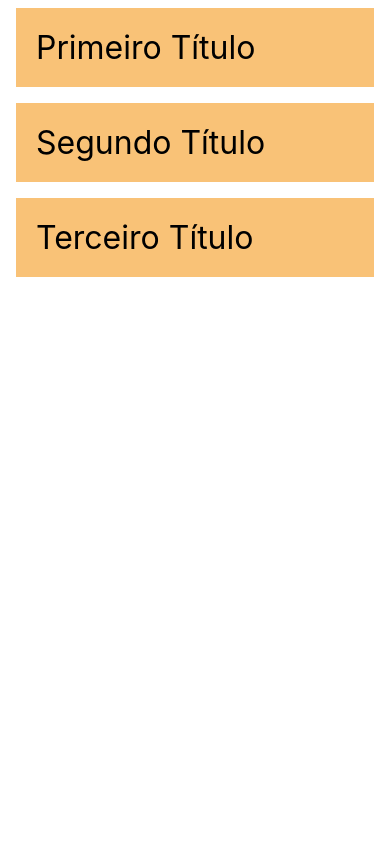
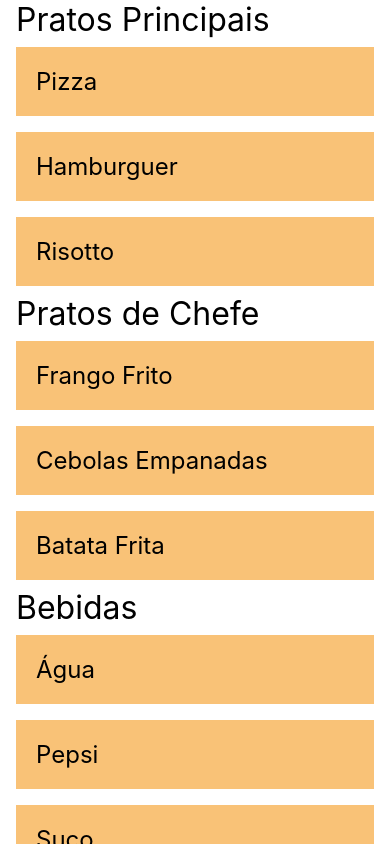
Before and after one commit to BrenoUni14/MobDev2024, a React Native app: screen / in a window 390 px wide. Built offline with nearby package versions, Linux system fonts and the light colour scheme.

Commit message:
feat: UserInterface: SectionList

```diff
--- a/App.tsx
+++ b/App.tsx
@@ -238,16 +238,24 @@ const styles = StyleSheet.create({
 
 const DATA = [
   {
-    id: '1',
-    title: 'Primeiro Título'
+    title: 'Pratos Principais',
+    data: ['Pizza', 'Hamburguer', 'Risotto']
+
   },
   {
-    id: '2',
-    title: 'Segundo Título'
+    title: 'Pratos de Chefe',
+    data: ['Frango Frito', 'Cebolas Empanadas', 'Batata Frita']
+
   },
   {
-    id: '3',
-    title: 'Terceiro Título'
+    title: 'Bebidas',
+    data: ['Água', 'Pepsi', 'Suco']
+
+  },
+  {
+    title: 'Sobremesas',
+    data: ['Pudim', 'Sorvete']
+
   }
 ]
 
@@ -262,10 +270,17 @@ const Item = ({ title }: ItemProps) => (
 const Comp = () => {
   return(
   <SafeAreaView style={styles.container}>
-    <FlatList
-    data={DATA}
-    renderItem={({ item }) => <Item title={item.title}/>}
-    keyExtractor={item => item.id}
+    <SectionList
+    sections={DATA}
+    keyExtractor={(item, index) => item + index}
+    renderItem={({item}) => (
+      <View style={styles.item}>
+        <Text style={styles.title}>{item}</Text>
+      </View>
+    )}
+    renderSectionHeader={({ section: {title}}) => (
+      <Text style = {styles.header}>{title}</Text>
+    )}
     />
   </SafeAreaView>
   )
@@ -275,15 +290,19 @@ const styles = StyleSheet.create({
   container:{
     flex: 1,
     marginTop: StatusBar.currentHeight || 0,
+    marginHorizontal: 16
   },
   item:{
     backgroundColor: '#f9c277',
     padding: 20,
     marginVertical: 8,
-    marginHorizontal: 16,
+  },
+  header:{
+    fontSize: 32,
+    backgroundColor: '#fff'
   },
   title:{
-    fontSize: 32
+    fontSize: 24
   }
 });
 
```
